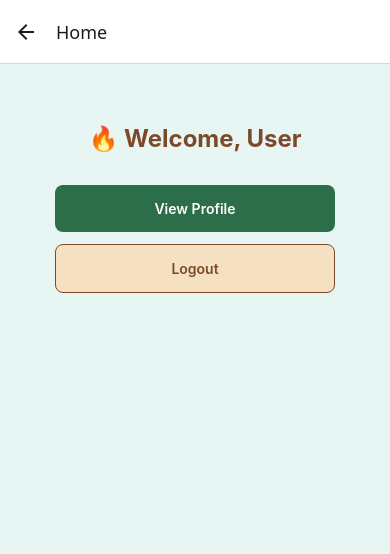
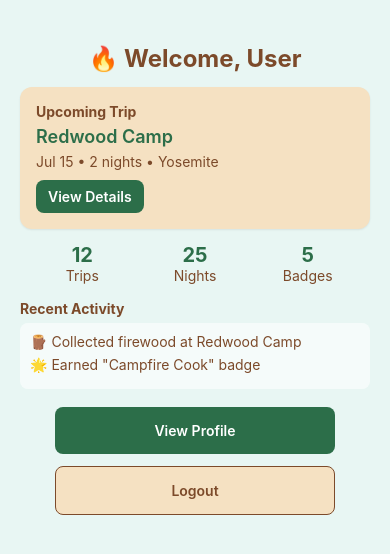
Before and after one commit to Jaykerd123/expo_app, a React Native app: screen /Home in a window 390 px wide. Shown: the top 554 px of the page. Built offline with nearby package versions, Linux system fonts and the light colour scheme.

Commit message:
added theme + more static layouts

```diff
--- a/App.js
+++ b/App.js
@@ -15,11 +15,19 @@ export default function App() {
   return (
     <UserProvider>
       <NavigationContainer>
-        <Stack.Navigator initialRouteName="Welcome">
-          <Stack.Screen name="Welcome" component={WelcomeScreen} />
-          <Stack.Screen name="Login" component={LoginScreen} />
-          <Stack.Screen name="SignUp" component={SignupScreen} />
-          <Stack.Screen name="Home" component={HomeScreen} />
+        <Stack.Navigator
+          initialRouteName="Welcome"
+          screenOptions={{
+            headerTransparent: true,
+            headerTintColor: '#fff',
+            headerTitleStyle: { color: '#fff', fontWeight: '700' },
+            headerShadowVisible: false,
+          }}
+        >
+          <Stack.Screen name="Welcome" component={WelcomeScreen} options={{ headerShown: false }} />
+          <Stack.Screen name="Login" component={LoginScreen} options={{ title: '', headerBackTitleVisible: false }} />
+          <Stack.Screen name="SignUp" component={SignupScreen} options={{ title: '', headerBackTitleVisible: false }} />
+          <Stack.Screen name="Home" component={HomeScreen} options={{ headerShown: false }} />
           <Stack.Screen name="Profile" component={ProfileScreen} />
         </Stack.Navigator>
       </NavigationContainer>
--- a/package.json
+++ b/package.json
@@ -12,6 +12,7 @@
     "@react-navigation/native": "^7.1.28",
     "@react-navigation/native-stack": "^7.12.0",
     "expo": "~54.0.33",
+    "expo-blur": "~15.0.8",
     "expo-status-bar": "~3.0.9",
     "react": "19.1.0",
     "react-native": "0.81.5",
--- a/screens/HomeScreen.js
+++ b/screens/HomeScreen.js
@@ -12,8 +12,38 @@ export default function HomeScreen({ navigation }) {
     <View style={styles.container}>
       <Text style={styles.title}>🔥 Welcome, {displayName}</Text>
 
+      <View style={styles.card}>
+        <Text style={styles.cardTitle}>Upcoming Trip</Text>
+        <Text style={styles.cardLine}>Redwood Camp</Text>
+        <Text style={styles.cardSmall}>Jul 15 • 2 nights • Yosemite</Text>
+        <TouchableOpacity style={styles.cardButton} onPress={() => {}}>
+          <Text style={styles.cardButtonText}>View Details</Text>
+        </TouchableOpacity>
+      </View>
+
+      <View style={styles.statsRow}>
+        <View style={styles.stat}>
+          <Text style={styles.statNumber}>12</Text>
+          <Text style={styles.statLabel}>Trips</Text>
+        </View>
+        <View style={styles.stat}>
+          <Text style={styles.statNumber}>25</Text>
+          <Text style={styles.statLabel}>Nights</Text>
+        </View>
+        <View style={styles.stat}>
+          <Text style={styles.statNumber}>5</Text>
+          <Text style={styles.statLabel}>Badges</Text>
+        </View>
+      </View>
+
+      <Text style={styles.sectionTitle}>Recent Activity</Text>
+      <View style={styles.activityList}>
+        <Text style={styles.activityItem}>🪵 Collected firewood at Redwood Camp</Text>
+        <Text style={styles.activityItem}>🌟 Earned "Campfire Cook" badge</Text>
+      </View>
+
       <TouchableOpacity
-        style={styles.button}
+        style={[styles.button, { marginTop: 18 }]}
         onPress={() => navigation.navigate('Profile')}
       >
         <Text style={styles.buttonText}>View Profile</Text>
@@ -43,8 +73,82 @@ const styles = StyleSheet.create({
   title: {
     fontSize: 24,
     fontWeight: '700',
-    marginTop: 40,
-    marginBottom: 20,
+    marginTop: 24,
+    marginBottom: 14,
+    color: Colors.earth,
+  },
+  card: {
+    width: '100%',
+    padding: 16,
+    backgroundColor: Colors.tan,
+    borderRadius: 12,
+    marginBottom: 14,
+    shadowColor: '#000',
+    shadowOffset: { width: 0, height: 1 },
+    shadowOpacity: 0.08,
+    shadowRadius: 2,
+    elevation: 1,
+  },
+  cardTitle: {
+    fontWeight: '700',
+    color: Colors.earth,
+    marginBottom: 6,
+  },
+  cardLine: {
+    fontSize: 18,
+    fontWeight: '600',
+    color: Colors.forest,
+  },
+  cardSmall: {
+    color: Colors.earth,
+    marginTop: 6,
+  },
+  cardButton: {
+    marginTop: 10,
+    alignSelf: 'flex-start',
+    paddingVertical: 8,
+    paddingHorizontal: 12,
+    backgroundColor: Colors.forest,
+    borderRadius: 8,
+  },
+  cardButtonText: {
+    color: Colors.textOnForest,
+    fontWeight: '600',
+  },
+  statsRow: {
+    flexDirection: 'row',
+    justifyContent: 'space-between',
+    width: '100%',
+    paddingHorizontal: 6,
+    marginBottom: 12,
+  },
+  stat: {
+    alignItems: 'center',
+    flex: 1,
+  },
+  statNumber: {
+    fontSize: 20,
+    fontWeight: '700',
+    color: Colors.forest,
+  },
+  statLabel: {
+    color: Colors.earth,
+  },
+  sectionTitle: {
+    alignSelf: 'flex-start',
+    color: Colors.earth,
+    fontWeight: '700',
+    marginTop: 4,
+    marginBottom: 6,
+  },
+  activityList: {
+    width: '100%',
+    backgroundColor: 'rgba(255,255,255,0.6)',
+    padding: 10,
+    borderRadius: 8,
+  },
+  activityItem: {
+    marginBottom: 6,
     color: Colors.earth,
   },
   button: {
--- a/screens/LoginScreen.js
+++ b/screens/LoginScreen.js
@@ -43,6 +43,7 @@ export default function LoginScreen({ navigation }) {
       <TextInput
         style={styles.input}
         placeholder="Email or Username"
+        placeholderTextColor="#666"
         value={username}
         onChangeText={setUsername}
         autoCapitalize="none"
@@ -51,6 +52,7 @@ export default function LoginScreen({ navigation }) {
       <TextInput
         style={styles.input}
         placeholder="Password"
+        placeholderTextColor="#666"
         secureTextEntry
         value={password}
         onChangeText={setPassword}
@@ -71,22 +73,24 @@ const styles = StyleSheet.create({
   container: {
     flex: 1,
     padding: 20,
+    paddingTop: 40,
     alignItems: 'center',
     backgroundColor: Colors.background,
   },
   title: {
     fontSize: 28,
     fontWeight: '700',
-    marginTop: 40,
-    marginBottom: 20,
+    marginTop: 20,
+    marginBottom: 12,
     color: Colors.forest,
+    textAlign: 'center',
   },
   input: {
     width: '100%',
     padding: 12,
     borderWidth: 1,
-    borderColor: Colors.forest,
-    backgroundColor: Colors.inputBackground,
+    borderColor: Colors.earth,
+    backgroundColor: 'rgba(255,255,255,0.92)',
     borderRadius: 8,
     marginBottom: 12,
   },
@@ -97,6 +101,11 @@ const styles = StyleSheet.create({
     marginTop: 8,
     borderRadius: 8,
     alignItems: 'center',
+    shadowColor: '#000',
+    shadowOffset: { width: 0, height: 2 },
+    shadowOpacity: 0.2,
+    shadowRadius: 2,
+    elevation: 2,
   },
   buttonText: {
     color: Colors.textOnForest,
--- a/screens/ProfileScreen.js
+++ b/screens/ProfileScreen.js
@@ -10,17 +10,43 @@ export default function ProfileScreen({ navigation }) {
     <View style={styles.container}>
       <Text style={styles.title}>Profile ⛺️</Text>
 
-      <View style={styles.row}>
-        <Text style={styles.label}>Name:</Text>
-        <Text style={styles.value}>{user?.name || 'N/A'}</Text>
+      <View style={styles.avatarRow}>
+        <View style={styles.avatar}>
+          <Text style={styles.avatarText}>{(user?.name || 'U').charAt(0)}</Text>
+        </View>
+        <View style={{ marginLeft: 12 }}>
+          <Text style={styles.profileName}>{user?.name || 'Guest User'}</Text>
+          <Text style={styles.profileSmall}>Camp Enthusiast • Member</Text>
+        </View>
       </View>
 
-      <View style={styles.row}>
-        <Text style={styles.label}>ID:</Text>
-        <Text style={styles.value}>{user?.id || 'N/A'}</Text>
+      <View style={[styles.infoCard, { marginTop: 18 }]}>
+        <View style={styles.row}>
+          <Text style={styles.label}>Member Since:</Text>
+          <Text style={styles.value}>2023</Text>
+        </View>
+        <View style={styles.row}>
+          <Text style={styles.label}>Email:</Text>
+          <Text style={styles.value}>you@example.com</Text>
+        </View>
+        <View style={styles.row}>
+          <Text style={styles.label}>Favorite:</Text>
+          <Text style={styles.value}>Tent Camping</Text>
+        </View>
       </View>
 
-      <TouchableOpacity style={styles.button} onPress={() => navigation.goBack()}>
+      <Text style={[styles.sectionTitle, { marginTop: 18 }]}>Badges</Text>
+      <View style={styles.badgesRow}>
+        <Text style={styles.badge}>🏕️ Camp Starter</Text>
+        <Text style={styles.badge}>🔥 Campfire Cook</Text>
+        <Text style={styles.badge}>🌲 Trail Blazer</Text>
+      </View>
+
+      <TouchableOpacity style={[styles.button, { marginTop: 22 }]} onPress={() => {}}>
+        <Text style={styles.buttonText}>Edit Profile</Text>
+      </TouchableOpacity>
+
+      <TouchableOpacity style={[styles.button, { marginTop: 12 }]} onPress={() => navigation.goBack()}>
         <Text style={styles.buttonText}>Back</Text>
       </TouchableOpacity>
     </View>
@@ -47,6 +73,49 @@ const styles = StyleSheet.create({
     marginVertical: 8,
     paddingHorizontal: 10,
   },
+  avatarRow: {
+    flexDirection: 'row',
+    alignItems: 'center',
+    marginTop: 8,
+  },
+  avatar: {
+    width: 72,
+    height: 72,
+    borderRadius: 36,
+    backgroundColor: Colors.tan,
+    alignItems: 'center',
+    justifyContent: 'center',
+  },
+  avatarText: {
+    fontSize: 28,
+    fontWeight: '700',
+    color: Colors.forest,
+  },
+  profileName: {
+    fontSize: 18,
+    fontWeight: '700',
+    color: Colors.forest,
+  },
+  profileSmall: {
+    color: Colors.earth,
+  },
+  infoCard: {
+    width: '100%',
+    padding: 12,
+    backgroundColor: 'rgba(255,255,255,0.9)',
+    borderRadius: 10,
+  },
+  badge: {
+    backgroundColor: 'rgba(255,255,255,0.9)',
+    paddingVertical: 8,
+    paddingHorizontal: 10,
+    borderRadius: 16,
+    marginRight: 8,
+  },
+  badgesRow: {
+    flexDirection: 'row',
+    marginTop: 8,
+  },
   label: {
     fontWeight: '600',
     color: Colors.earth,
--- a/screens/SignupScreen.js
+++ b/screens/SignupScreen.js
@@ -42,6 +42,7 @@ export default function SignupScreen({ navigation }) {
       <TextInput
         style={styles.input}
         placeholder="Name"
+        placeholderTextColor="#666"
         value={name}
         onChangeText={setName}
       />
@@ -49,6 +50,7 @@ export default function SignupScreen({ navigation }) {
       <TextInput
         style={styles.input}
         placeholder="ID"
+        placeholderTextColor="#666"
         value={id}
         onChangeText={setId}
         autoCapitalize="none"
@@ -57,6 +59,7 @@ export default function SignupScreen({ navigation }) {
       <TextInput
         style={styles.input}
         placeholder="Password"
+        placeholderTextColor="#666"
         secureTextEntry
         value={password}
         onChangeText={setPassword}
@@ -65,6 +68,7 @@ export default function SignupScreen({ navigation }) {
       <TextInput
         style={styles.input}
         placeholder="Confirm Password"
+        placeholderTextColor="#666"
         secureTextEntry
         value={confirmPassword}
         onChangeText={setConfirmPassword}
@@ -85,22 +89,24 @@ const styles = StyleSheet.create({
   container: {
     flex: 1,
     padding: 20,
+    paddingTop: 40,
     alignItems: 'center',
     backgroundColor: Colors.background,
   },
   title: {
     fontSize: 28,
     fontWeight: '700',
-    marginTop: 40,
-    marginBottom: 20,
+    marginTop: 20,
+    marginBottom: 12,
     color: Colors.forest,
+    textAlign: 'center',
   },
   input: {
     width: '100%',
     padding: 12,
     borderWidth: 1,
-    borderColor: Colors.forest,
-    backgroundColor: Colors.inputBackground,
+    borderColor: Colors.earth,
+    backgroundColor: 'rgba(255,255,255,0.92)',
     borderRadius: 8,
     marginBottom: 12,
   },
@@ -111,6 +117,11 @@ const styles = StyleSheet.create({
     marginTop: 8,
     borderRadius: 8,
     alignItems: 'center',
+    shadowColor: '#000',
+    shadowOffset: { width: 0, height: 2 },
+    shadowOpacity: 0.18,
+    shadowRadius: 2,
+    elevation: 2,
   },
   buttonText: {
     color: Colors.textOnForest,
--- a/screens/WelcomeScreen.js
+++ b/screens/WelcomeScreen.js
@@ -1,9 +1,10 @@
 import React from 'react';
-import { View, Text, StyleSheet, TouchableOpacity } from 'react-native';
+import { View, Text, StyleSheet, TouchableOpacity, ImageBackground } from 'react-native';
 import { Colors } from '../theme';
 
 export default function WelcomeScreen({ navigation }) {
   return (
+    <ImageBackground source={require('../assets/background/camp.jpg')} style={styles.bg} resizeMode="cover">
       <View style={styles.container}>
         <Text style={styles.logo}>⛺️ Campify</Text>
 
@@ -21,6 +22,7 @@ export default function WelcomeScreen({ navigation }) {
           <Text style={[styles.buttonText, styles.outlineText]}>Sign Up</Text>
         </TouchableOpacity>
       </View>
+    </ImageBackground>
   );
 }
 
@@ -30,7 +32,10 @@ const styles = StyleSheet.create({
     justifyContent: 'center',
     alignItems: 'center',
     padding: 20,
-    backgroundColor: Colors.background,
+    backgroundColor: 'transparent',
+  },
+  bg: {
+    flex: 1,
   },
   logo: {
     fontSize: 36,
```
Also changed, not shown: 2 other files (tests, documents, lock files or other folders). Lines whose indentation alone changed are shown as unchanged.
